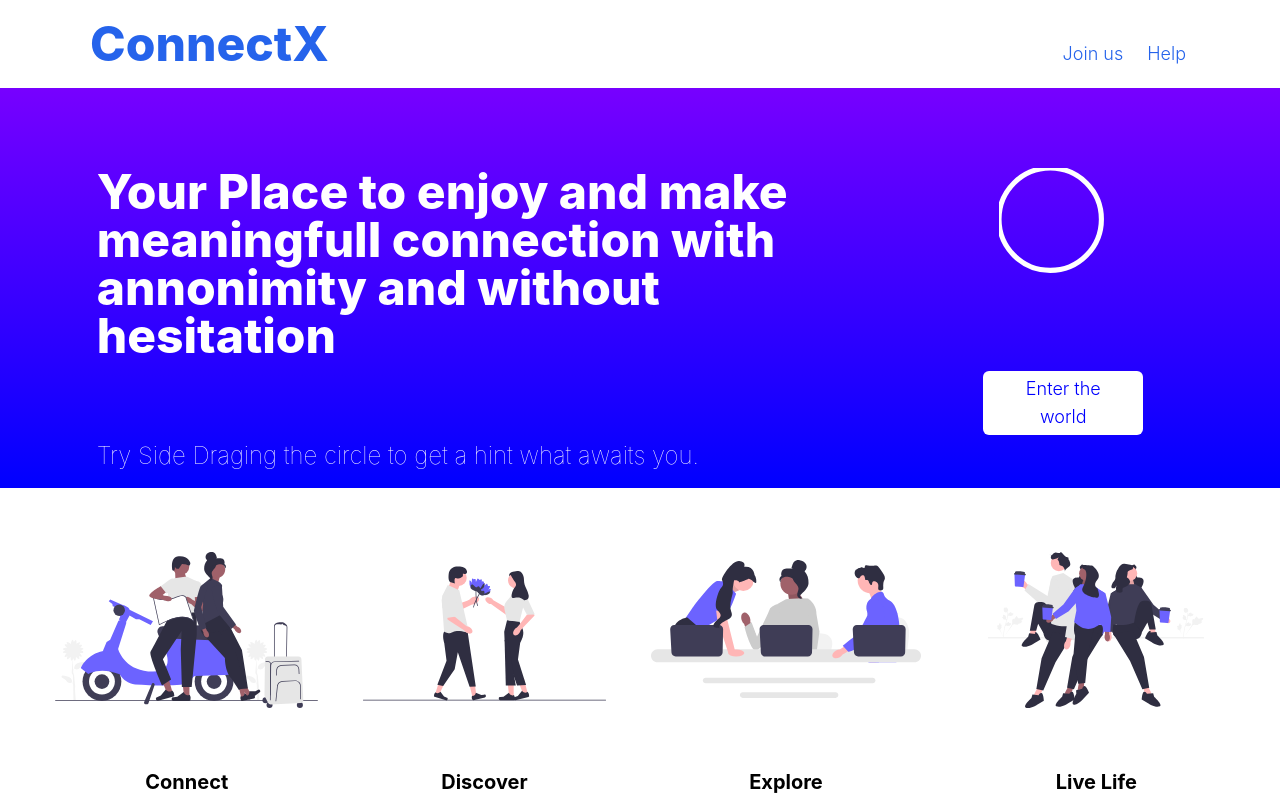
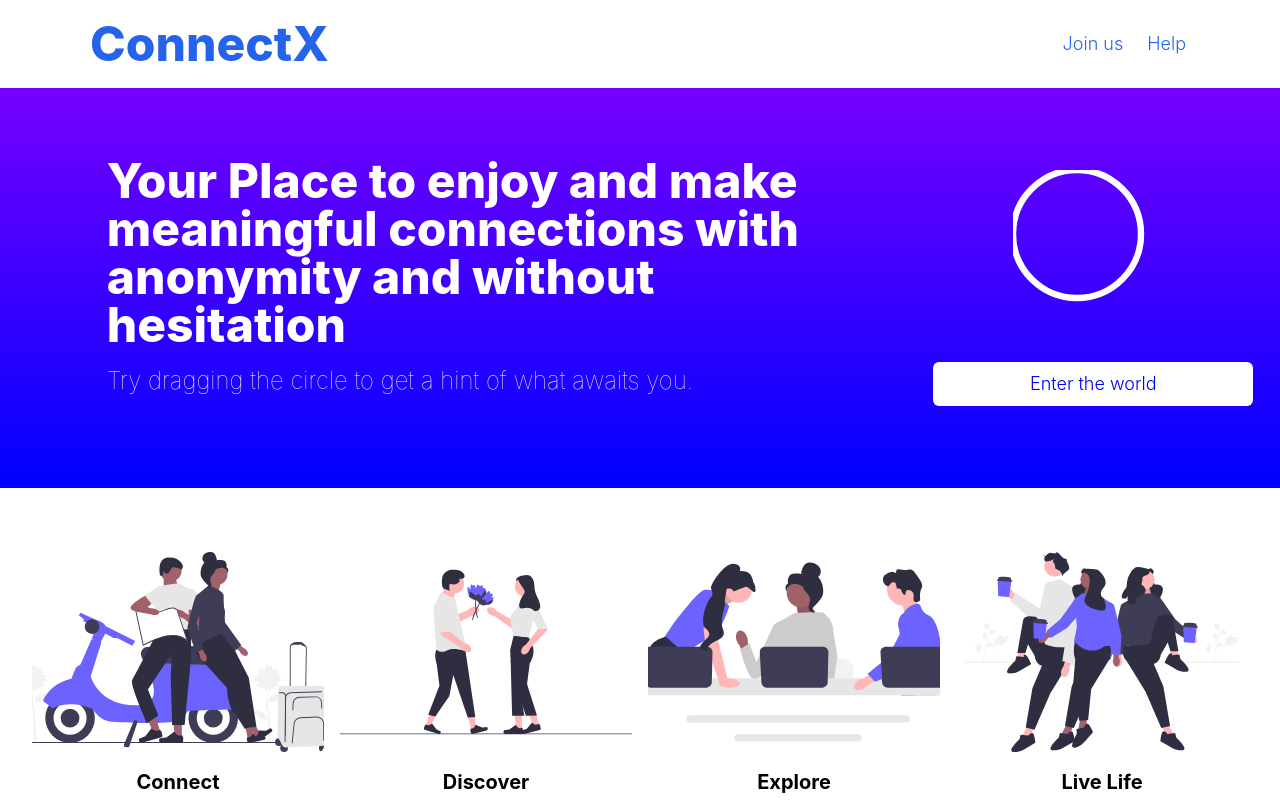
Before and after one commit to anirudhgeek21/ConnectX, a React (Create React App) app in the folder client/: page / in a window 1280 px wide. Shown: the top 800 px of the page. Built offline with nearby package versions, Linux system fonts and the light colour scheme.

Commit message:
design changes landing

```diff
--- a/client/src/components/Landing.jsx
+++ b/client/src/components/Landing.jsx
@@ -1,15 +1,8 @@
-import React , {Fragment} from "react";
-import {
-    motion,
-    useMotionValue,
-    useTransform,
-  } from "framer-motion"
-
-import {Link} from 'react-router-dom';
-
+import React from "react";
+import { motion, useMotionValue, useTransform } from "framer-motion";
+import { Link } from "react-router-dom";
 
 export default function Landing() {
-
   const x = useMotionValue(0);
   const xInput = [-100, 0, 100];
   const background = useTransform(x, xInput, [
@@ -27,25 +20,28 @@ export default function Landing() {
   const crossPathB = useTransform(x, [-50, -100], [0, 1]);
 
   return (
-          <motion.div style={{ background }} className="w-[100vw] h-[50vh] flex justify-around">
-                <div className="w-8/12">
-                    <div className="my-auto text-white font-extrabold text-5xl px-20 py-20">
-                        Your Place to enjoy and make meaningfull connection with annonimity and without hesitation
+    <div>
+      <motion.div
+        style={{ background }}
+        className="w-full h-[50vh] flex flex-col md:flex-row justify-around items-center p-4 md:p-0"
+      >
+        <div className="w-full md:w-8/12 text-center md:text-left md:mt-[-3%]">
+          <div className="my-auto text-white font-extrabold text-2xl md:text-5xl p-4 md:px-20">
+            Your Place to enjoy and make meaningful connections with anonymity and without hesitation
           </div>
-                    <div className="px-20 text-white font-thin text-2xl">
-                        Try Side Draging the circle to get a hint what awaits you.
+          <div className="px-4 md:px-20 text-white font-thin text-sm md:text-2xl">
+            Try dragging the circle to get a hint of what awaits you.
           </div>
         </div>
 
-            <div className="flex flex-col w-3/12 mr-10">
+        <div className="flex flex-col w-full md:w-3/12 mt-8 md:mt-0 items-center md:items-end">
           <motion.div
             drag="x"
             dragConstraints={{ left: 0, right: 0 }}
             style={{ x }}
-                className=" w-full"
+            className="w-[80%] md:w-full"
           >
-
-                <svg className="progress-icon w-[40%] mx-auto mt-20" viewBox="0 0 50 50" >
+            <svg className="progress-icon w-[50%] mx-auto hidden md:block" viewBox="0 0 50 50">
               <motion.path
                 fill="none"
                 strokeWidth="2"
@@ -81,15 +77,17 @@ export default function Landing() {
           </motion.div>
 
           <Link to="/signup">
-                    <motion.div className="text-[#0000ff] text-lg font-light bg-white mt-[4.7rem] text-center w-[50%] py-1 rounded-md px-5 mx-auto"
-                        whileHover={{scale:1.1}}
-                        whileTap={{scale:1}}>
+            <motion.div className="text-[#0000ff] text-xs md:text-lg font-light bg-white text-center md:mt-8 mt-[-20%] w-[100%] md:w-[100%] md:px-10 py-2 px-5 rounded-md md:mr-36"
+              whileHover={{ scale: 1.1 }}
+              whileTap={{ scale: 1 }}
+            >
               Enter the world
             </motion.div>
           </Link>
         </div>
-
       </motion.div>
 
-        )
+
+    </div>
+  );
 }
--- a/client/src/components/Navbars/Navbarlanding.jsx
+++ b/client/src/components/Navbars/Navbarlanding.jsx
@@ -1,37 +1,51 @@
-import React from "react";
+import React, { useState } from "react";
 import { motion } from 'framer-motion';
 import { Link } from "react-router-dom";
 
 export default function Navbarlanding() {
+    const [isOpen, setIsOpen] = useState(false);
+    const text = "ConnectX".split(' ');
 
-
-    const text="ConnectX".split(' ');
+    const toggleMenu = () => {
+        setIsOpen(!isOpen);
+    };
 
     return (
         <div className="p-5 bg-white text-blue-600 w-[100vw] mb-auto cursor-default">
-            <div className="md:flex justify-between md:w-[90%] w-[100%] mx-auto">
+            <div className="flex justify-between items-center md:w-[90%] w-[100%] mx-auto">
                 <Link to="/">
-                <motion.div className="font-extrabold text-5xl md:ml-0 ml-[1.2rem] md:mb-0 mb-3 text-left"
-                whileHover={{scale:1.1}}>
+                    <motion.div
+                        className="font-extrabold text-5xl md:ml-0 ml-[1.2rem] md:mb-0 mb-3 text-left"
+                        whileHover={{scale:1.1}}
+                    >
                         {text.map((el, i) => (
                             <motion.span
                                 className="text-blue-600 px-2 pb-1 rounded-sm mr-1"
                                 initial={{ opacity: 0 }}
                                 animate={{ opacity: 1 }}
-
-                        transition={{
-                            duration: 1,
-                        }}
+                                transition={{ duration: 1 }}
                                 key={i}
                             >
                                 {el}{" "}
                             </motion.span>
                         ))}
-
                     </motion.div>
                 </Link>
-                <div className="flex justify-around items-end md:mt-0 mt-[1.35rem]">
-                    <div className="px-3 text-lg font-light">
+                <div className="md:hidden flex items-center">
+                    <button onClick={toggleMenu} className="focus:outline-none">
+                        <motion.div whileHover={{scale: 1.2}}>
+                            <svg className="w-8 h-8 text-blue-600" fill="none" stroke="currentColor" viewBox="0 0 24 24" xmlns="http://www.w3.org/2000/svg">
+                                {isOpen ? (
+                                    <path strokeLinecap="round" strokeLinejoin="round" strokeWidth="2" d="M6 18L18 6M6 6l12 12" />
+                                ) : (
+                                    <path strokeLinecap="round" strokeLinejoin="round" strokeWidth="2" d="M4 6h16M4 12h16m-7 6h7" />
+                                )}
+                            </svg>
+                        </motion.div>
+                    </button>
+                </div>
+                <div className={`absolute right-0 top-14 md:top-0 md:right-0 md:relative md:flex justify-around items-center md:mt-0 ${isOpen ? "block" : "hidden"} md:flex-row flex-row bg-white mt-3 md:ml-0 ml-5 md:p-0 p-4`}>
+                    <div className="px-3 text-lg font-light mb-2 md:mb-0">
                         <motion.div whileHover={{scale:1.1}} className="text-blue-600 hover:font-normal duration-100"><Link to="/signup">Join us</Link></motion.div>
                     </div>
                     <div className="px-3 text-lg font-light">
@@ -40,5 +54,5 @@ export default function Navbarlanding() {
                 </div>
             </div>
         </div>
-    )
+    );
 }
--- a/client/src/components/Solve/Solve.jsx
+++ b/client/src/components/Solve/Solve.jsx
@@ -4,27 +4,26 @@ import Solvecard from './Solvecard';
 import image3 from './image3.svg';
 import image4 from './image4.svg';
 import image5 from './image5.svg';
-
 import image7 from './image7.svg';
 
 const solveCards = [
-  { image: image3, title: "Connect", description: "Make lifelong friends & explore connections on campus.Uncover hidden gems you wouldn't have found otherwise."  },
-  { image: image4, title: "Discover", description: "Discover shared interests & build meaningful connections. See who you vibe with beyond profile pictures."  },
-  { image: image5, title: "Explore", description: "Build friendships & find connections in shared communities.Connect goes beyond dating, find your community squad."  },
-  { image: image7, title: "Live Life", description: "Make college unforgettable with new friends by your side.Find adventure buddies & experience college together." },
+  { image: image3, title: "Connect", description: "Make lifelong friends & explore connections on campus. Uncover hidden gems you wouldn't have found otherwise." },
+  { image: image4, title: "Discover", description: "Discover shared interests & build meaningful connections. See who you vibe with beyond profile pictures." },
+  { image: image5, title: "Explore", description: "Build friendships & find connections in shared communities. Connect goes beyond dating, find your community squad." },
+  { image: image7, title: "Live Life", description: "Make college unforgettable with new friends by your side. Find adventure buddies & experience college together." },
 ];
 
 export default function Solve() {
   return (
-    <Fragment className="">
+    <Fragment>
       <motion.div
-        className="flex justify-around mt-12 h-[350px] mx-auto w-[95%]"
+        className="grid grid-cols-1 sm:grid-cols-2 md:grid-cols-3 lg:grid-cols-4 gap-4 mt-12 w-[95%] mx-auto"
         initial={{ opacity: 0 }}
         whileInView={{ opacity: 1 }}
         viewport={{ once: true }}
       >
         {solveCards.map((cardData) => (
-          <div key={cardData.title}>
+          <div key={cardData.title} className="flex justify-center">
             <Solvecard image={cardData.image} title={cardData.title} description={cardData.description} />
           </div>
         ))}
--- a/client/src/components/Solve/Solvecard.jsx
+++ b/client/src/components/Solve/Solvecard.jsx
@@ -1,21 +1,21 @@
 import React, { Fragment } from "react";
 import { motion } from 'framer-motion';
 
-export default function Solvecard(prop) {
+export default function Solvecard({ image, title, description }) {
   return (
-    <Fragment className="h-[350px] w-[20%]">
+    <Fragment>
       <motion.div
-        className="flex flex-col w-[85%] mx-auto rounded-md text-black"
+        className="flex flex-col w-full mx-auto rounded-md text-black"
         whileHover={{ scale: 1.1 }}
       >
-        <div className="rounded-md h-[200px]">
-          <img src={prop.image} alt="" />
+        <div className="rounded-md h-[200px] overflow-hidden">
+          <img src={image} alt={title} className="w-full h-full object-cover" />
         </div>
-        <motion.div className="w-[84%] text-center mx-auto font-bold text-xl pt-4 h-[50px]">
-          {prop.title}
+        <motion.div className="text-center font-bold text-xl pt-4 h-[50px]">
+          {title}
         </motion.div>
         <motion.div className="text-center mt-3 text-base px-6 mb-5 font-thin h-[150px] overflow-y-auto">
-          {prop.description}
+          {description}
         </motion.div>
       </motion.div>
     </Fragment>
```
Lines whose indentation alone changed are shown as unchanged.
